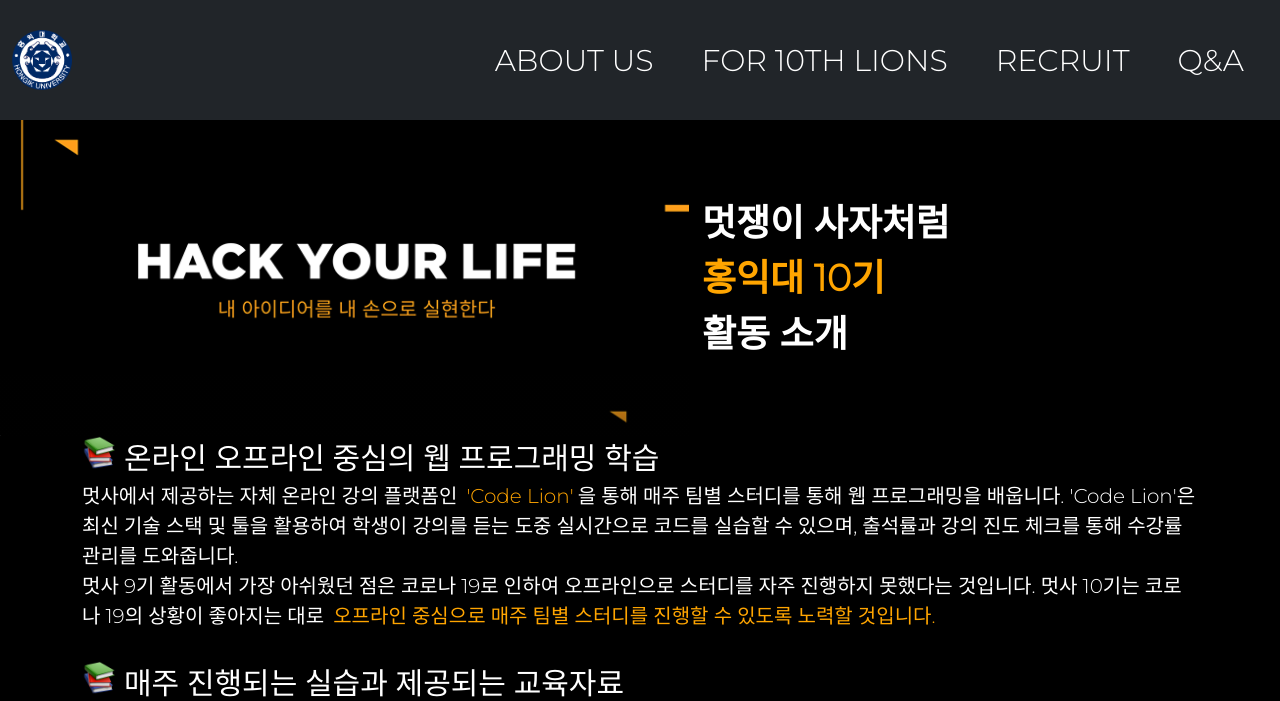
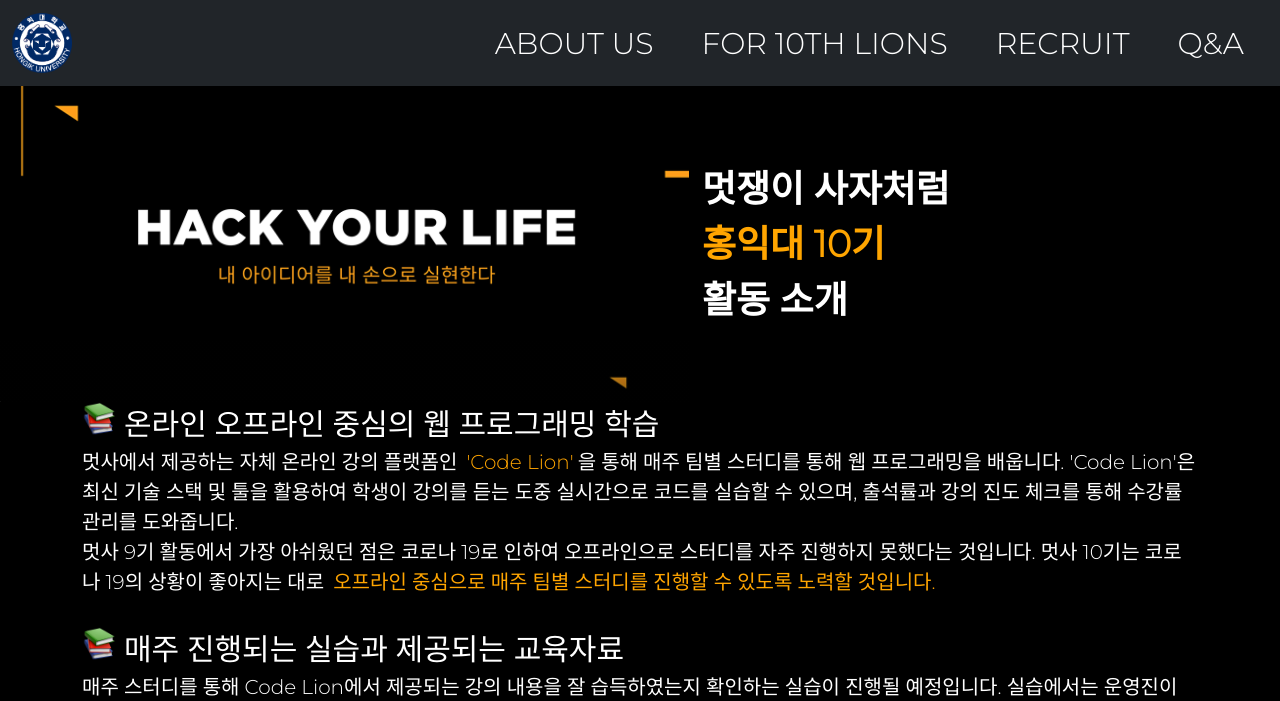
Before and after one commit to eugene028/hongiklikelion2022, a Django app: page /forlion/ in a window 1280 px wide. Shown: the top 701 px of the page. Run offline with Django 3.2, Linux system fonts and the light colour scheme.

Commit message:
jihoo fixed

```diff
--- a/mydiary/static/css/forlion.css
+++ b/mydiary/static/css/forlion.css
@@ -17,13 +17,7 @@ html, body{
     font-weight: 400;
 }
 
-.nav{
-    width: 100%;
-    height: 120px;
-    position: absolute;
-    top: 0;
-    left: 0;
-}
+
 
 #body-wrapper{
     min-height: 100%;
@@ -126,7 +120,6 @@ html, body{
         gap: 13px;
         background-color: black;
         margin-top: 0;
-        padding-top: 120px;
     }
     .white-header{
         font-size: 37px;
@@ -166,7 +159,6 @@ html, body{
     align-items: center;
     background-color: black;
     margin-top: 0;
-    padding-top: 120px;
 }
 
 .header-text{
--- a/mydiary/static/css/style.css
+++ b/mydiary/static/css/style.css
@@ -48,8 +48,7 @@
     line-height: 1.5;
  }
 
-<<<<<<< HEAD
-=======
+
 /* @media only screen and (max-width:600px){ */
     .home-img-display{
         height: 60vh;
@@ -69,8 +68,7 @@
     .posting-h{
         font-size: 2em;
     }
-/* } */
->>>>>>> 0dec9b8c6f7204a3e4415d7f93ccfddf17abd629
+
 
 .sns-img{
     margin-right: 10px;
--- a/mydiary/templates/mydiary/forlion.html
+++ b/mydiary/templates/mydiary/forlion.html
@@ -30,7 +30,7 @@
                         <a class="nav-link px-4 active" href="{%url 'recruit' %}">RECRUIT</a>
                       </li>
                       <li class="nav-item">
-                        <a class="nav-link px-4 active" href="#" tabindex="-1" aria-disabled="true">Q&A</a>
+                        <a class="nav-link px-4 active" href="{%url 'QA' %}" tabindex="-1" aria-disabled="true">Q&A</a>
                       </li>
                     </ul>
                   </div>
--- a/mydiary/templates/mydiary/recruit.html
+++ b/mydiary/templates/mydiary/recruit.html
@@ -31,7 +31,7 @@
                         <a class="nav-link px-4 active" href="{%url 'recruit' %}">RECRUIT</a>
                       </li>
                       <li class="nav-item">
-                        <a class="nav-link px-4 active" href="#" tabindex="-1" aria-disabled="true">Q&A</a>
+                        <a class="nav-link px-4 active" href="{%url 'QA' %}" tabindex="-1" aria-disabled="true">Q&A</a>
                       </li>
                     </ul>
                   </div>
```
